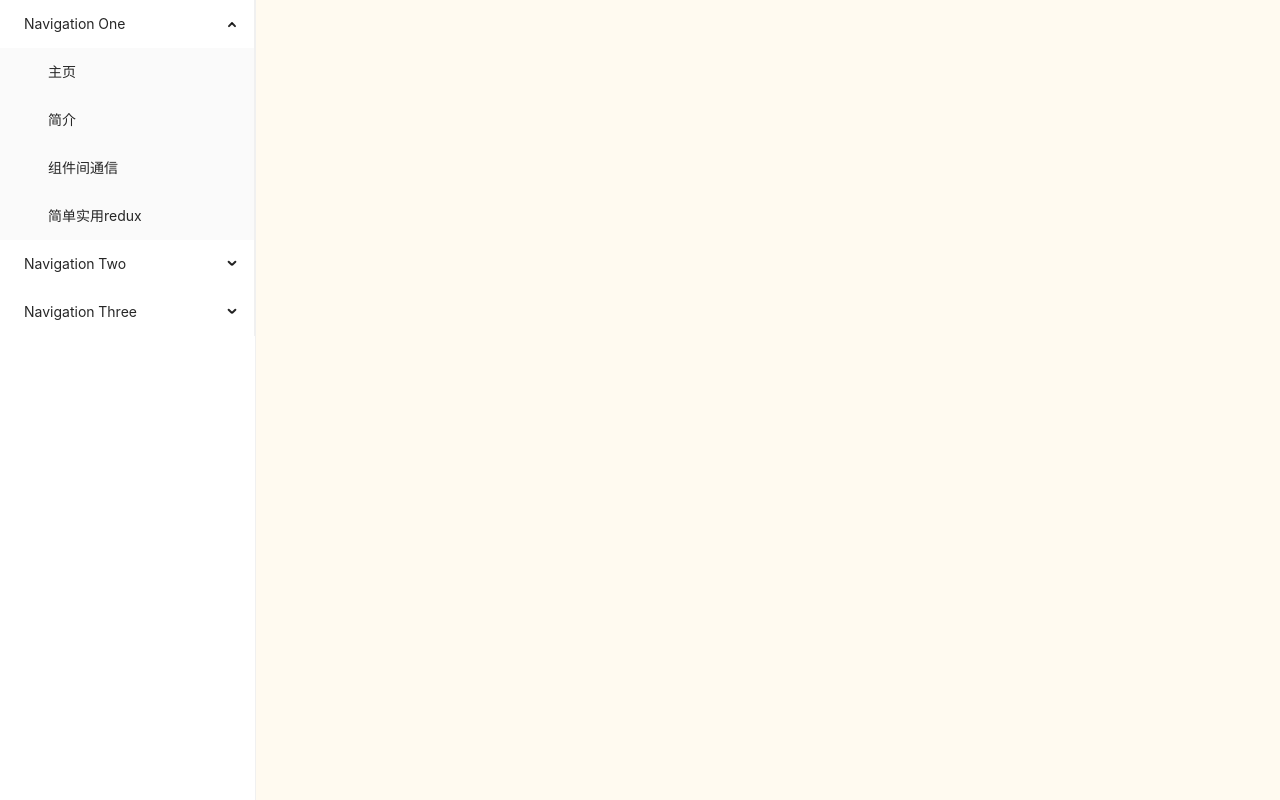
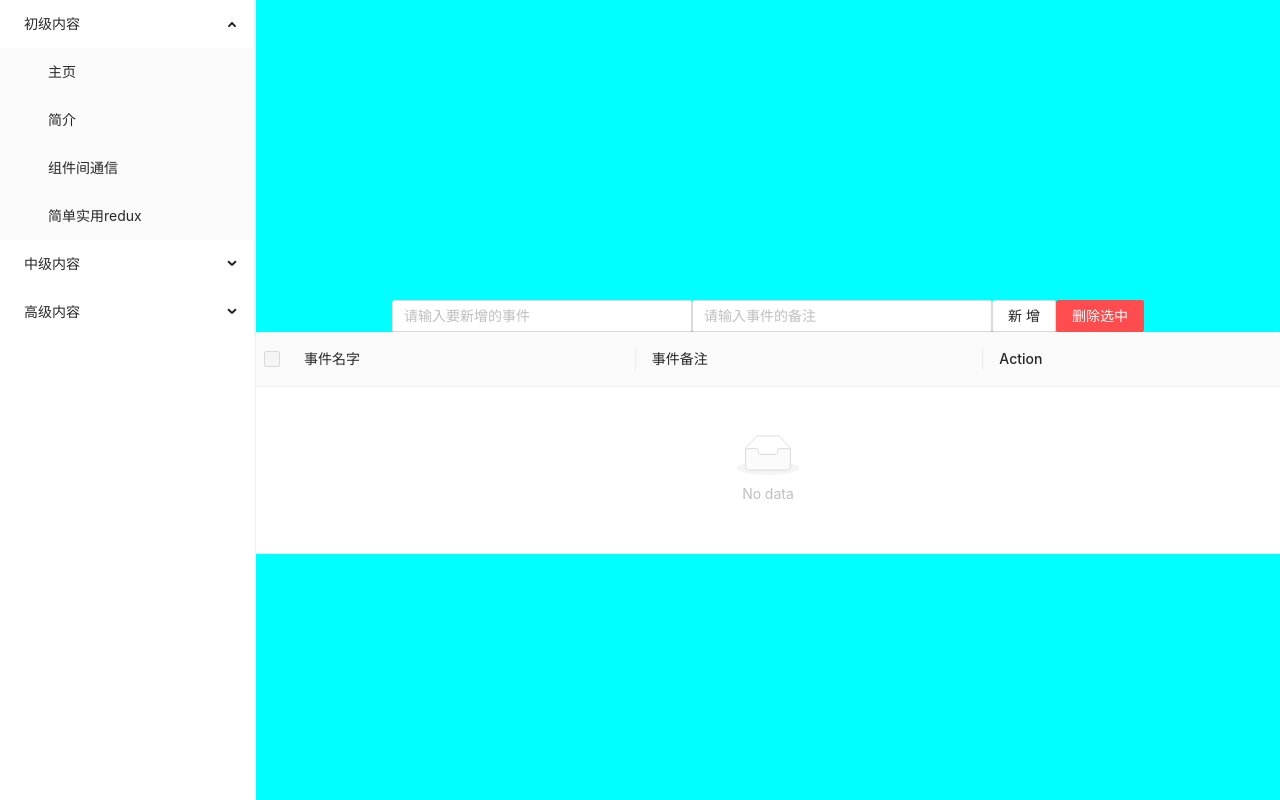
Before and after one commit to ANNNYG/study-react, a React app: page /home/Todo in a window 1280 px wide. Built offline with nearby package versions, Linux system fonts and the light colour scheme.

Commit message:
组件通信使用redux完成

```diff
--- a/src/store/store.js
+++ b/src/store/store.js
@@ -7,6 +7,7 @@ import {
 import thunk from 'redux-thunk'
 
 import easyRedux from '@/views/easyRedux/slice.js'
+import todo from '@/views/Todo/redux/reducer.js'
 
 //将所有的reducers封装到一个对象中
 const allReducers = {
@@ -15,6 +16,7 @@ const allReducers = {
         相当于customListReducer就只在乎customList这个字段就行了
     */
     easyRedux,
+    todo,
 }
 /*
 使用redux包中提供的combineReducers函数，来鉴别reducer
--- a/src/views/HomePage/index.jsx
+++ b/src/views/HomePage/index.jsx
@@ -9,7 +9,7 @@ import HomeLeft from '../Home/index'
 import SonHome from '../SonHome/index'
 import Communication from '../Communication/index'
 import EasyRedux from '@/views/easyRedux/index'
-
+import Todo from '@/views/Todo/index'
 
 
 const { SubMenu } = Menu;
@@ -41,21 +41,21 @@ export default function HomePage() {
                     onOpenChange={onOpenChange}
                     onClick={handeClick}
                 >
-                    <SubMenu key="sub1" title="Navigation One">
+                    <SubMenu key="sub1" title="初级内容">
                         <Menu.Item key="home">主页</Menu.Item>
                         <Menu.Item key="SonHome">简介</Menu.Item>
                         <Menu.Item key="Communication">组件间通信</Menu.Item>
                         <Menu.Item key="EasyRedux">简单实用redux</Menu.Item>
                     </SubMenu>
-                    <SubMenu key="sub2" title="Navigation Two">
-                        <Menu.Item key="5">Option 5</Menu.Item>
+                    <SubMenu key="sub2" title="中级内容">
+                        <Menu.Item key="Todo">组件通信使用redux</Menu.Item>
                         <Menu.Item key="6">Option 6</Menu.Item>
                         <SubMenu key="sub3" title="Submenu">
                             <Menu.Item key="7">Option 7</Menu.Item>
                             <Menu.Item key="8">Option 8</Menu.Item>
                         </SubMenu>
                     </SubMenu>
-                    <SubMenu key="sub4" title="Navigation Three">
+                    <SubMenu key="sub4" title="高级内容">
                         <Menu.Item key="9">Option 9</Menu.Item>
                         <Menu.Item key="10">Option 10</Menu.Item>
                         <Menu.Item key="11">Option 11</Menu.Item>
@@ -78,6 +78,9 @@ export default function HomePage() {
                     <Route exact path='/home/EasyRedux'>
                         <EasyRedux></EasyRedux>
                     </Route>
+                    <Route exact path='/home/Todo'>
+                        <Todo></Todo>
+                    </Route>
                 </Switch>
             </div>
         </div>
--- /dev/null
+++ b/src/views/Todo/components/AddTodo/AddTodo.jsx
@@ -0,0 +1,51 @@
+import React, { useState, useEffect } from 'react'
+import { Button, Input, Row, Col } from 'antd'
+import { connect } from 'react-redux'
+
+import { ADD_Event, Delete_moreEvent } from '../../redux/action'
+
+let AddTodo = (props) => {
+
+    const [eventName, setEventName] = useState('')
+    const [remark, setRemark] = useState('')
+
+
+    const handleAdd = () => {
+        props.dispatch(ADD_Event({ name: eventName, remark, key: new Date() }))
+        setEventName('')
+        setRemark('')
+    }
+
+    const handleDelete = () => {
+        props.dispatch(Delete_moreEvent())
+    }
+
+    return (
+        <div>
+            <Row justify='center'>
+                <Col>
+                    <Input
+                        style={{ width: '300px' }}
+                        placeholder='请输入要新增的事件'
+                        value={eventName}
+                        onChange={(e) => { setEventName(e.target.value) }}
+                    />
+                    <Input
+                        style={{ width: '300px' }}
+                        placeholder='请输入事件的备注'
+                        value={remark}
+                        onChange={(e) => { setRemark(e.target.value) }}
+                    />
+                    <Button onClick={handleAdd}>新增</Button>
+                    <Button danger type='primary' onClick={handleDelete}>删除选中</Button>
+                </Col>
+            </Row>
+        </div>
+    )
+}
+const AddTodoState = (state) => {
+    return {
+        todo: state.todo
+    }
+}
+export default connect(AddTodoState)(AddTodo)
--- /dev/null
+++ b/src/views/Todo/components/TodoMain/TodoMain.jsx
@@ -0,0 +1,69 @@
+import React, { useState } from 'react'
+import { connect } from 'react-redux'
+import { Table, Space, Button } from 'antd'
+
+import { setChecked, Delete_event } from '../../redux/action'
+
+let TodoMain = (props) => {
+    const [selectionType, setSelectionType] = useState('checkbox');
+    const rowSelection = {
+        onChange: (selectedRowKeys, selectedRows) => {
+            console.log(`selectedRowKeys: ${selectedRowKeys}`, 'selectedRows: ', selectedRows);
+            props.dispatch(setChecked(selectedRows))
+        },
+        //配置表格某一行选择框是否禁用
+        getCheckboxProps: (record) => {
+            console.log(record, 'record')
+            return {
+                disabled: record.name === '000',
+                name: record.name,
+            }
+        },
+    };
+    const columns = [
+        {
+            title: '事件名字',
+            dataIndex: 'name',
+            key: 'name'
+        },
+        {
+            title: '事件备注',
+            dataIndex: 'remark',
+            key: 'remark'
+        },
+        {
+            title: 'Action',
+            key: 'action',
+            render: (text, record) => (
+                <Space size="middle">
+                    <Button type='link' onClick={(event) => handleDalete(event, record)}>Delete</Button>
+                </Space>
+            )
+        },
+
+    ]
+    const handleDalete = (e, record) => {
+        console.log(e, record)
+        setSelectionType(false)
+        props.dispatch(Delete_event(record))
+    }
+    return (
+        <div>
+            <Table
+                style={{ height: '100%' }}
+                columns={columns}
+                dataSource={props.todo.list}
+                rowSelection={{
+                    type: selectionType,
+                    ...rowSelection,
+                }}
+            />
+        </div>
+    )
+}
+const TodoMainState = (state) => {
+    return {
+        todo: state.todo
+    }
+}
+export default connect(TodoMainState)(TodoMain)
--- /dev/null
+++ b/src/views/Todo/index.jsx
@@ -0,0 +1,22 @@
+import React from 'react'
+import { connect } from 'react-redux';
+
+import todoCss from './index.module.css'
+
+import AddTodo from './components/AddTodo/AddTodo'
+import TodoMain from './components/TodoMain/TodoMain'
+
+let Todo = () => {
+    return (
+        <div className={todoCss.todoOutsideBox}>
+            <AddTodo />
+            <TodoMain />
+        </div>
+    )
+}
+const TodoState = (state) => {
+    return {
+        todo: state.todo
+    }
+}
+export default connect(TodoState)(Todo)
--- /dev/null
+++ b/src/views/Todo/index.module.css
@@ -0,0 +1,6 @@
+.todoOutsideBox{
+    height: 100%;
+    width: 100%;
+    background-color: aqua;
+    padding-top: 300px;
+}
--- /dev/null
+++ b/src/views/Todo/redux/action.js
@@ -0,0 +1,26 @@
+
+
+
+export const ADD_Event = (obj) => {
+    return {
+        type: 'ADD_event',
+        obj
+    }
+}
+export const Delete_event = (obj) => {
+    return {
+        type: 'Delete_event',
+        obj
+    }
+}
+export const Delete_moreEvent = () => {
+    return {
+        type: 'Delete_MoreEvent',
+    }
+}
+export const setChecked = (obj) => {
+    return {
+        type: 'setChecked',
+        obj
+    }
+}
--- /dev/null
+++ b/src/views/Todo/redux/reducer.js
@@ -0,0 +1,24 @@
+const dataSource = {
+    list: [],
+    checkedList: [],
+}
+export default (state = dataSource, action) => {
+    console.log(state, action)
+    switch (action.type) {
+        case 'ADD_event':
+            return { ...state, list: state.list.concat(action.obj) }
+        case 'Delete_event':
+            return { ...state, list: state.list.filter(v => v.name != action.obj.name) }
+        case 'Delete_MoreEvent':
+            let obj = []
+            return {
+                ...state,
+                checkedList: [],
+                list: state.list.filter(v => !state.checkedList.some(val => val.name === v.name))
+            }
+        case 'setChecked':
+            return { ...state, checkedList: action.obj }
+        default:
+            return state;
+    }
+}
--- a/src/views/easyRedux/index.jsx
+++ b/src/views/easyRedux/index.jsx
@@ -45,6 +45,7 @@ let EasyRedux = (props) => {
     )
 }
 //关联习惯列表的props与state，不关联的话全局的state.customList就没法作为props属性传进来
+//EasyReduxStatetoProps容器组件
 const EasyReduxStatetoProps = (state) => {
     return {
         easyRedux: state.easyRedux
```
